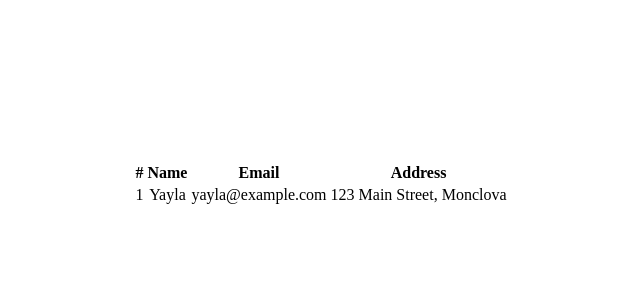
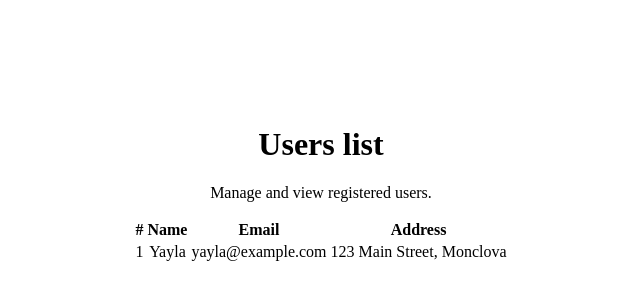
Before and after one commit to floreslog/mern-crud-application, a React (Vite) app in the folder client/: page / in a window 1280 px wide. Shown: the part 216-516 px from the top of the page, without its empty margins (319-959 px from the left). Built offline with nearby package versions, Linux system fonts and the light colour scheme.

Commit message:
chore: restructure main page

```diff
--- a/client/src/App.jsx
+++ b/client/src/App.jsx
@@ -3,8 +3,17 @@ import User from './get-user/User.jsx'
 
 function App() {
   return (
-    <User/>
-  )
+    <main className="app">
+      <h1 className="app-title">Users list</h1>
+      <p className="app-description">
+        Manage and view registered users.
+      </p>
+
+      <section className="user-section">
+        <User />
+      </section>
+    </main>
+  );
 }
 
 export default App
```
